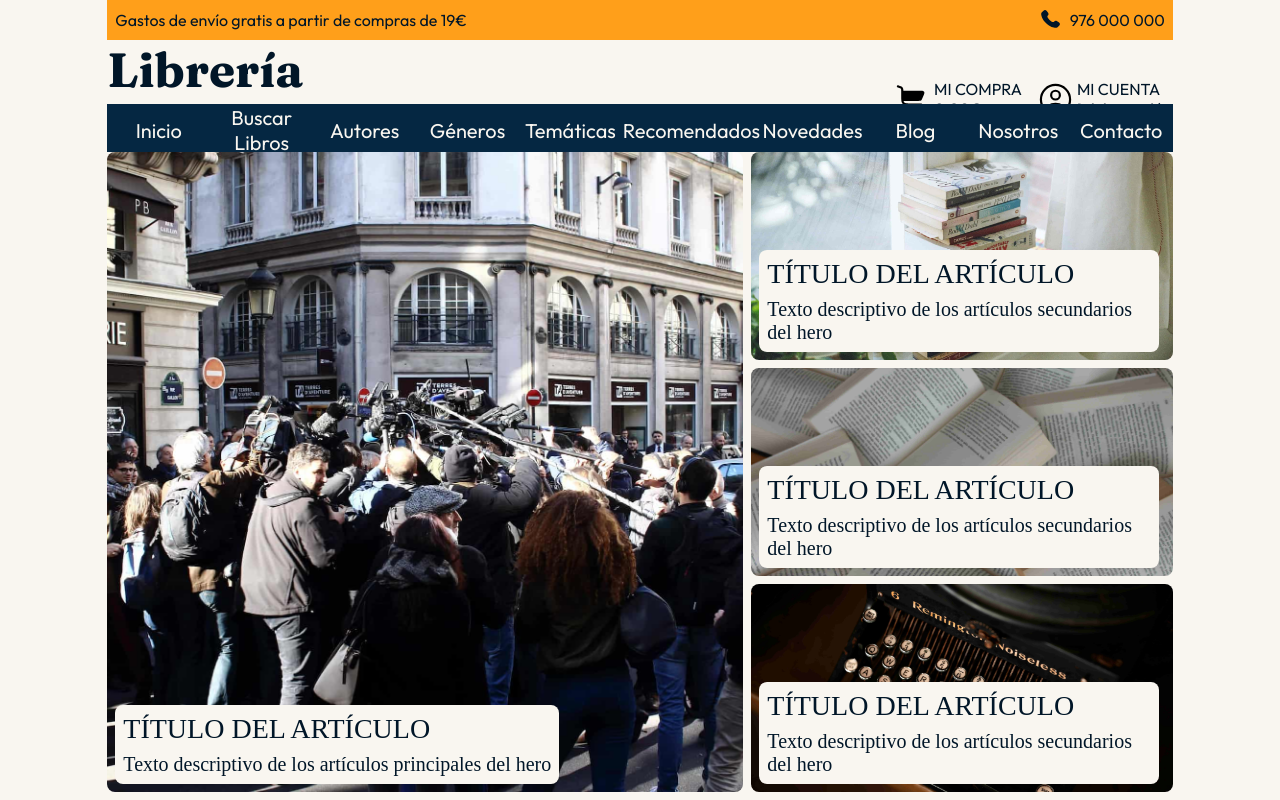
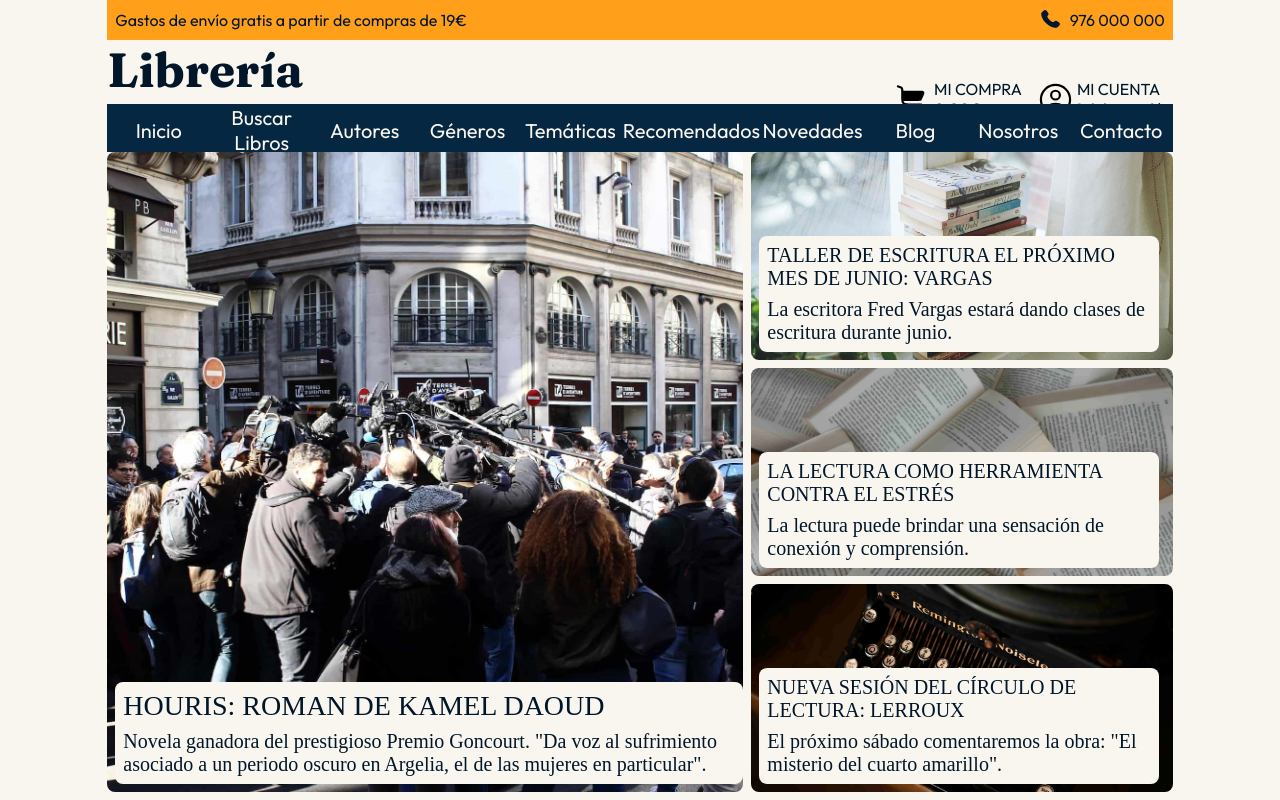
Before and after one commit to andresaragonguerrero/LibreriaPiramide, a Vue app: page / in a window 1280 px wide. Shown: the top 800 px of the page. Built offline with nearby package versions, Linux system fonts and the light colour scheme; the HTML template or start-up script is replaced by a standard one.

Commit message:
Corrección de estilos del Hero

```diff
--- a/src/components/Hero.vue
+++ b/src/components/Hero.vue
@@ -6,12 +6,13 @@
     <section class="hero">
         <div class="hero__column-left">
             <article class="hero__article hero__article--main">
-                <img class="hero__article-image hero__article-image--main" src="@/assets/images/hero/prix-goncourt_blog-image.jpg"
-                    alt="Premios Goncourt">
+                <img class="hero__article-image hero__article-image--main"
+                    src="@/assets/images/hero/prix-goncourt_blog-image.jpg" alt="Premios Goncourt">
                 <div class="hero__article-description hero__article-description--main">
-                    <h3 class="hero__article-title">Título del artículo</h3>
+                    <h3 class="hero__article-title">Houris: roman de Kamel Daoud</h3>
                     <p class="hero__article-text hero__article-text--main">
-                        Texto descriptivo de los artículos principales del hero
+                        Novela ganadora del prestigioso Premio Goncourt. "Da voz al sufrimiento asociado a un periodo
+                        oscuro en Argelia, el de las mujeres en particular".
                     </p>
                 </div>
             </article>
@@ -20,22 +21,28 @@
             <article class="hero__article">
                 <img class="hero__article-image" src="@/assets/images/hero/books-blog_florencia-viadana.jpg" alt="">
                 <div class="hero__article-description hero__article-description--secondary">
-                    <h3 class="hero__article-title">Título del artículo</h3>
-                    <p class="hero__article-text">Texto descriptivo de los artículos secundarios del hero</p>
+                    <h3 class="hero__article-title">Taller de escritura el próximo mes de junio: Vargas</h3>
+                    <p class="hero__article-text">
+                        La escritora Fred Vargas estará dando clases de escritura durante junio.
+                    </p>
                 </div>
             </article>
             <article class="hero__article">
                 <img class="hero__article-image" src="@/assets/images/hero/books-blog_gulfer-ergin.jpg" alt="">
                 <div class="hero__article-description hero__article-description--secondary">
-                    <h3 class="hero__article-title">Título del artículo</h3>
-                    <p class="hero__article-text">Texto descriptivo de los artículos secundarios del hero</p>
+                    <h3 class="hero__article-title">La lectura como herramienta contra el estrés</h3>
+                    <p class="hero__article-text">
+                        La lectura puede brindar una sensación de conexión y comprensión.
+                    </p>
                 </div>
             </article>
             <article class="hero__article">
                 <img class="hero__article-image" src="@/assets/images/hero/typewritter-blog_artem-krapivin.jpg" alt="">
                 <div class="hero__article-description hero__article-description--secondary">
-                    <h3 class="hero__article-title">Título del artículo</h3>
-                    <p class="hero__article-text">Texto descriptivo de los artículos secundarios del hero</p>
+                    <h3 class="hero__article-title">Nueva sesión del círculo de lectura: Lerroux</h3>
+                    <p class="hero__article-text">
+                        El próximo sábado comentaremos la obra: "El misterio del cuarto amarillo".
+                    </p>
                 </div>
             </article>
         </div>
@@ -99,9 +106,16 @@
     max-width: 50ch;
 }
 
+.hero__column-left .hero__article-title {
+    font-size: var(--fs-3);
+}
+
+.hero__column-right .hero__article-title {
+   font-size: var(--fs-4);
+}
+
 .hero__article-title {
     font-family: var(--font-secondary);
-    font-size: var(--fs-3);
     font-weight: normal;
     color: var(--color-text);
     text-transform: uppercase;
```
